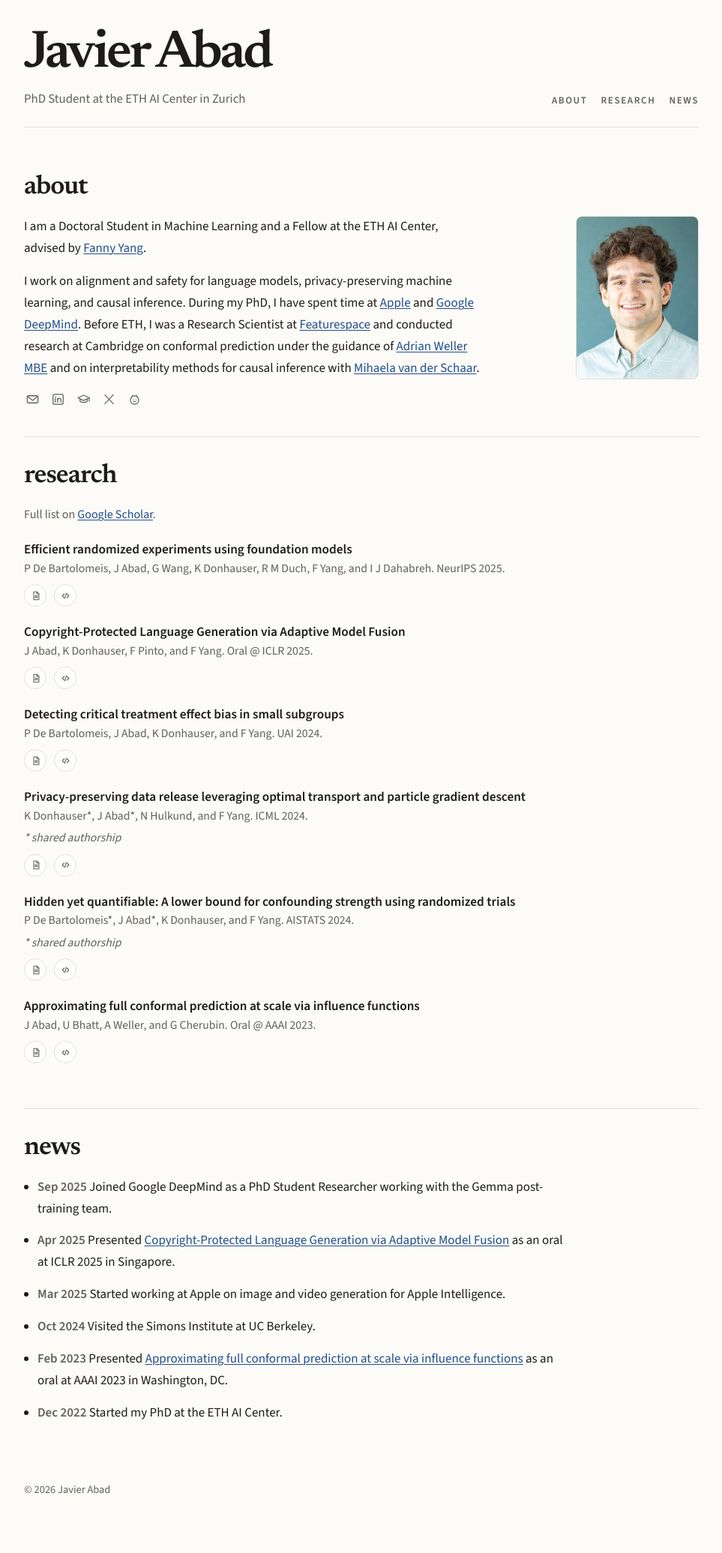
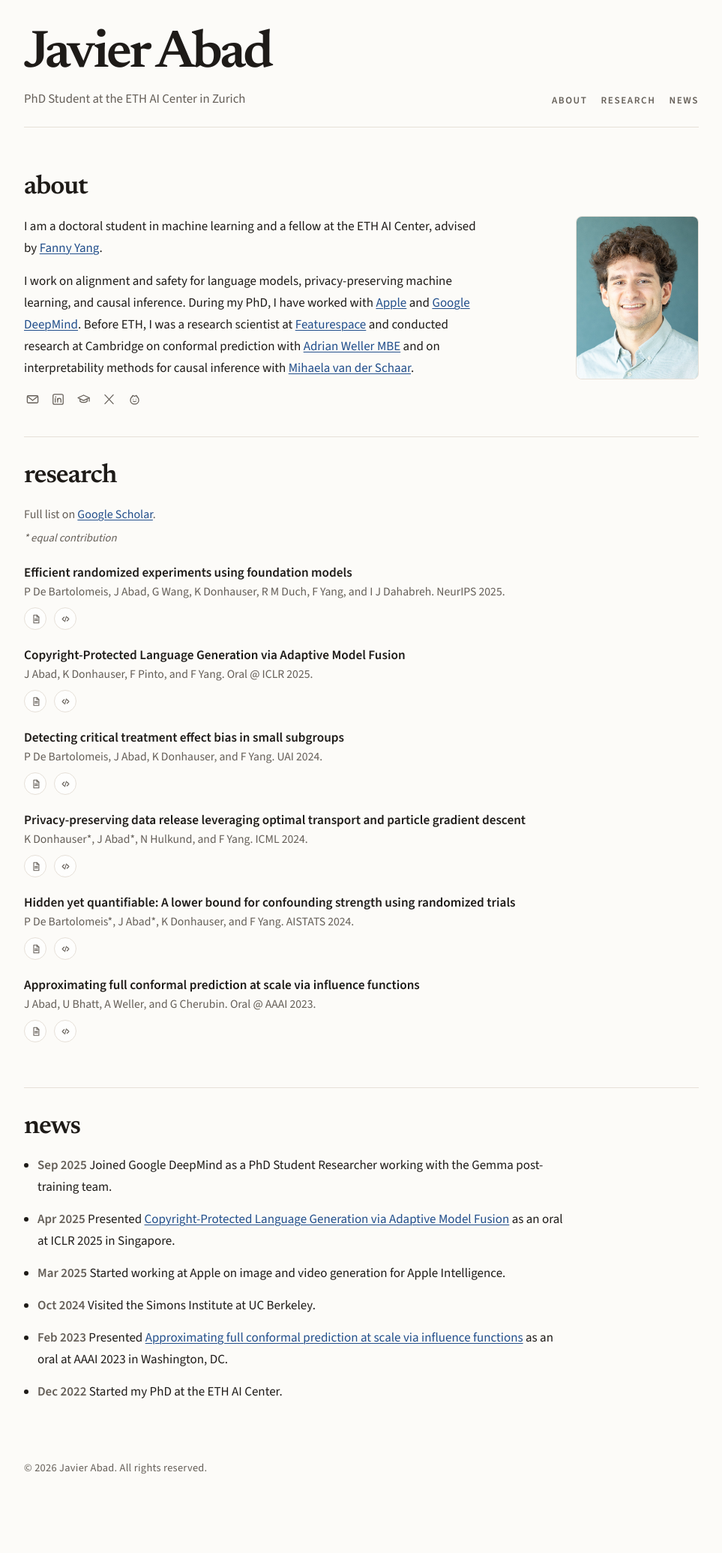
Before and after one commit to jaabmar/jaabmar.github.io, a Jekyll site: the page built from index.html, in a window 1280 px wide. Shown: the whole page at 75% size, without its empty margins (158-1121 px from the left). Built offline with Jekyll 4.4.1, drawn with Linux system fonts in a browser that asks for light colours; after the commit the page ends 2043 px from its top, so only the background shows below that.

Commit message:
Polish about copy and research notes

```diff
--- a/assets/css/main.css
+++ b/assets/css/main.css
@@ -189,7 +189,14 @@ p {
 .section-note {
   color: var(--muted);
   font-size: 1rem;
-  margin-bottom: 22px;
+  margin-bottom: 6px;
+}
+
+.section-footnote {
+  margin: 0 0 22px;
+  color: var(--muted);
+  font-size: 0.92rem;
+  font-style: italic;
 }
 
 .news-list,
@@ -219,14 +226,12 @@ p {
 }
 
 .paper-meta,
-.paper-links,
-.paper-note {
+.paper-links {
   color: var(--muted);
   font-size: 0.98rem;
 }
 
-.paper-links,
-.paper-note {
+.paper-links {
   margin-top: 3px;
 }
 
@@ -269,10 +274,6 @@ p {
   text-decoration: none;
 }
 
-.paper-note {
-  font-style: italic;
-}
-
 .sr-only {
   position: absolute;
   width: 1px;
@@ -294,6 +295,7 @@ p {
   padding-top: 24px;
   color: var(--muted);
   font-size: 0.9rem;
+  letter-spacing: 0.02em;
 }
 
 @media (max-width: 680px) {
--- a/index.html
+++ b/index.html
@@ -23,17 +23,17 @@ image: /artifacts/portrait.jpeg
       <div class="about-grid">
         <div>
           <p>
-            I am a Doctoral Student in Machine Learning and a Fellow at the ETH AI Center, advised by
+            I am a doctoral student in machine learning and a fellow at the ETH AI Center, advised by
             <a href="https://sml.inf.ethz.ch/group/fannyy/" target="_blank" rel="noreferrer">Fanny Yang</a>.
           </p>
           <p>
             I work on alignment and safety for language models, privacy-preserving machine learning,
-            and causal inference. During my PhD, I have spent time at
+            and causal inference. During my PhD, I have worked with
             <a href="https://www.apple.com/" target="_blank" rel="noreferrer">Apple</a> and
             <a href="https://deepmind.google/" target="_blank" rel="noreferrer">Google DeepMind</a>.
-            Before ETH, I was a Research Scientist at
+            Before ETH, I was a research scientist at
             <a href="https://www.featurespace.com/" target="_blank" rel="noreferrer">Featurespace</a> and conducted research at Cambridge
-            on conformal prediction under the guidance of
+            on conformal prediction with
             <a href="https://www.ai.cam.ac.uk/people/adrian-weller/" target="_blank" rel="noreferrer">Adrian Weller MBE</a>
             and on interpretability methods for causal inference with
             <a href="https://www.cmih.maths.cam.ac.uk/staff/mihaela-van-der-schaar" target="_blank" rel="noreferrer">Mihaela van der Schaar</a>.
@@ -56,15 +56,13 @@ image: /artifacts/portrait.jpeg
           rel="noreferrer"
         >Google Scholar</a>.
       </p>
+      <p class="section-footnote">* equal contribution</p>
       <ul class="paper-list">
         {% assign featured_papers = site.data.papers | where: "featured", true %}
         {% for paper in featured_papers %}
           <li>
             <div class="paper-title">{{ paper.title }}</div>
             <div class="paper-meta">{{ paper.authors }}. {{ paper.venue }} {{ paper.year }}.</div>
-            {% if paper.note %}
-              <div class="paper-note">{{ paper.note }}</div>
-            {% endif %}
             {% if paper.links %}
               <div class="paper-links">
                 {% for link in paper.links %}
@@ -120,5 +118,5 @@ image: /artifacts/portrait.jpeg
     </section>
   </main>
 
-  <footer class="footer">© 2026 {{ site.author.name }}</footer>
+  <footer class="footer">© 2026 {{ site.author.name }}. All rights reserved.</footer>
 </div>
```
